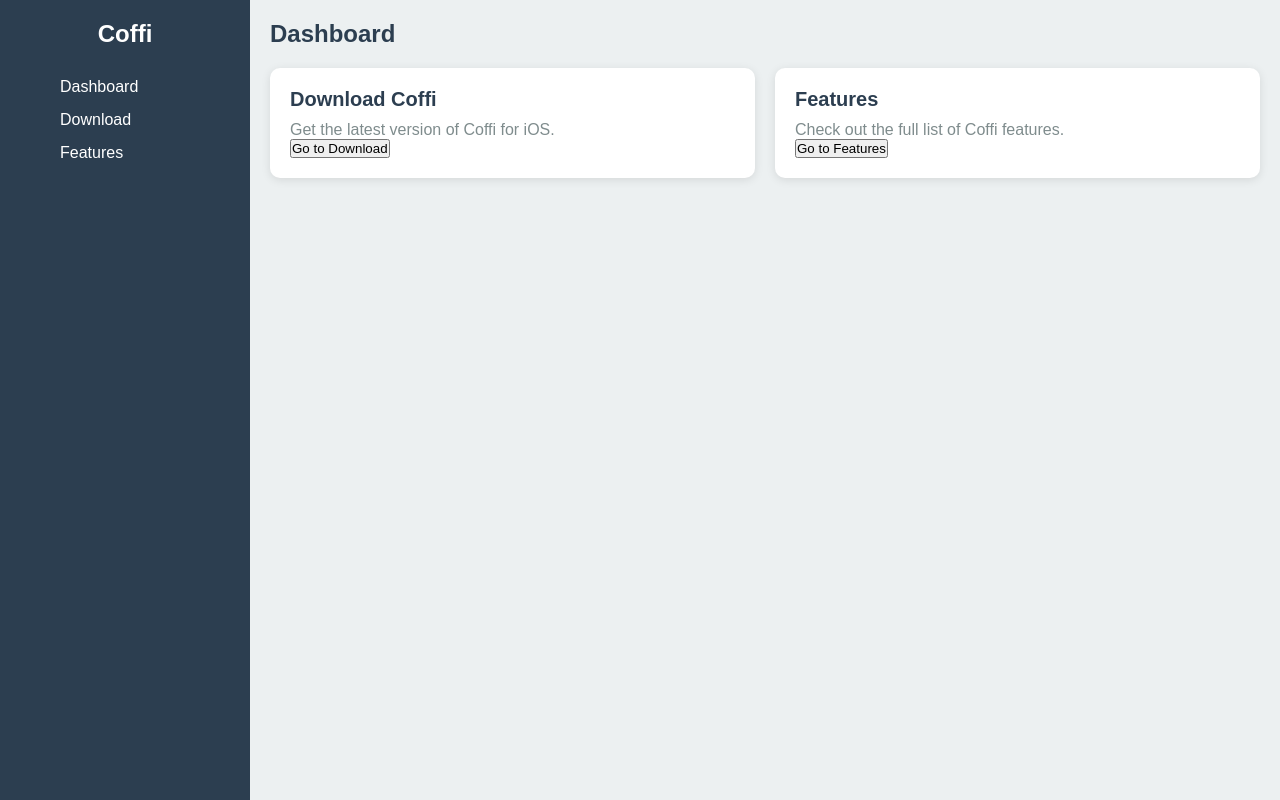
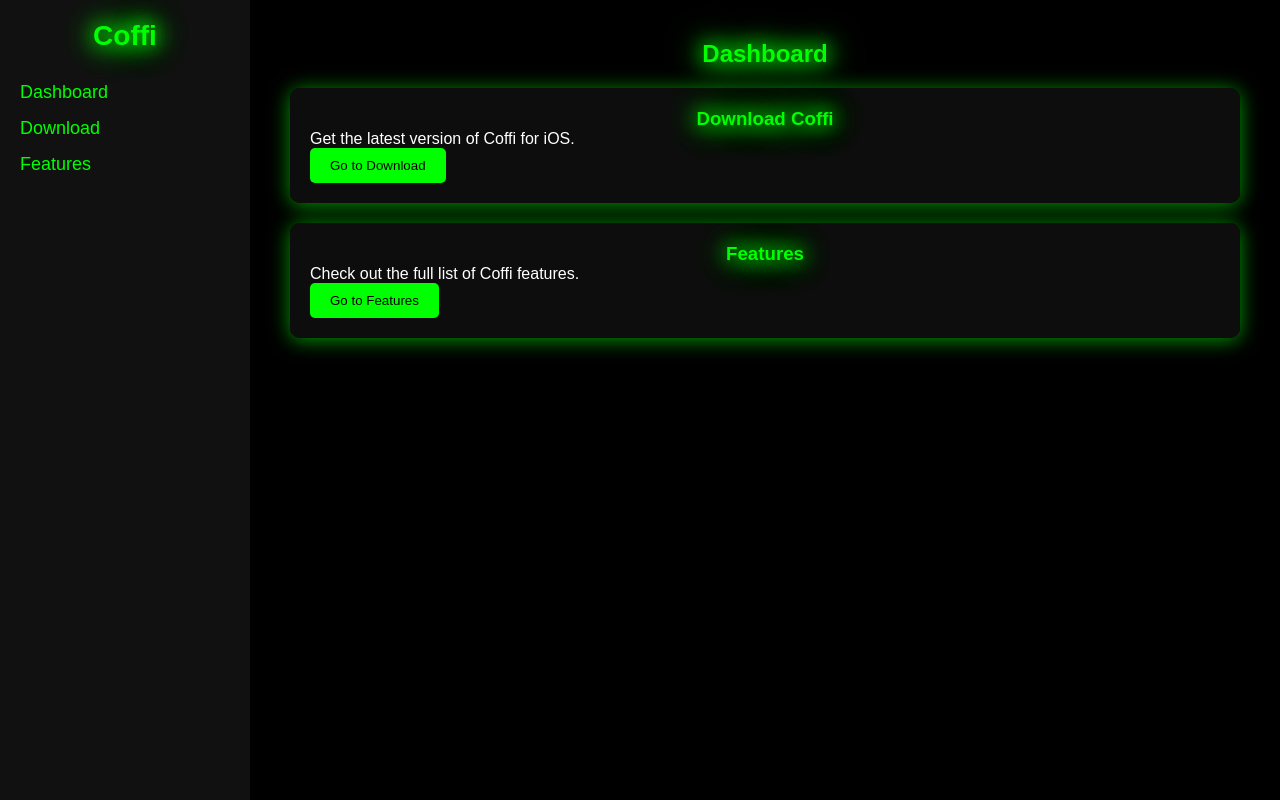
Before and after one commit to MetaTeam91/Coffi, a plain HTML site: page index.html in a window 1280 px wide. Drawn offline with Linux system fonts and the light colour scheme.

Commit message:
Update style.css

```diff
--- a/style.css
+++ b/style.css
@@ -1,14 +1,24 @@
+/* Reset */
 * {
     margin: 0;
     padding: 0;
     box-sizing: border-box;
 }
 
+/* General Styling */
 body {
-    font-family: Arial, sans-serif;
-    background-color: #f4f4f4;
+    font-family: 'Arial', sans-serif;
+    background-color: #000;
+    color: #fff;
 }
 
+h1, h2, h3 {
+    text-align: center;
+    color: #0f0;
+    animation: glow 1.5s ease-in-out infinite alternate;
+}
+
+/* Sidebar styling */
 .container {
     display: flex;
     height: 100vh;
@@ -16,14 +26,17 @@ body {
 
 .sidebar {
     width: 250px;
-    background-color: #2c3e50;
+    background-color: #111;
     padding: 20px;
-    color: white;
+    color: #0f0;
+    animation: slideInLeft 1s ease-out forwards;
 }
 
-.logo {
+.logo h2 {
     text-align: center;
     margin-bottom: 30px;
+    font-size: 28px;
+    color: #0f0;
 }
 
 .nav-links {
@@ -35,82 +48,77 @@ body {
 }
 
 .nav-links a {
-    color: white;
+    color: #0f0;
     text-decoration: none;
-    font-size: 16px;
+    font-size: 18px;
     display: block;
+    transition: all 0.3s;
 }
 
 .nav-links a:hover {
-    background-color: #34495e;
-    padding: 10px;
-    border-radius: 5px;
+    color: #fff;
+    text-shadow: 0 0 10px #0f0, 0 0 20px #0f0;
 }
 
+/* Content styling */
 .content {
     flex: 1;
-    padding: 20px;
-    background-color: #ecf0f1;
-}
-
-.topbar {
-    display: flex;
-    justify-content: space-between;
-    align-items: center;
-}
-
-.topbar h2 {
-    font-size: 24px;
-    color: #2c3e50;
-}
-
-#downloadBtn, #discordBtn {
-    padding: 10px 20px;
-    background-color: #3498db;
-    color: white;
-    border: none;
-    border-radius: 5px;
-    cursor: pointer;
-}
-
-#downloadBtn:hover, #discordBtn:hover {
-    background-color: #2980b9;
-}
-
-.dashboard {
-    display: grid;
-    grid-template-columns: repeat(2, 1fr);
-    gap: 20px;
-    margin-top: 20px;
+    padding: 40px;
 }
 
 .card {
-    background-color: white;
+    background-color: rgba(15, 15, 15, 0.9);
     padding: 20px;
     border-radius: 10px;
-    box-shadow: 0 2px 10px rgba(0, 0, 0, 0.1);
+    box-shadow: 0 2px 20px rgba(0, 255, 0, 0.6);
+    margin: 20px 0;
+    transition: transform 0.3s ease, box-shadow 0.3s ease;
 }
 
-.card h3 {
-    font-size: 20px;
-    margin-bottom: 10px;
-    color: #2c3e50;
+.card:hover {
+    transform: scale(1.05);
+    box-shadow: 0 5px 30px rgba(0, 255, 0, 1);
 }
 
-.card p {
-    color: #7f8c8d;
-    font-size: 16px;
+button {
+    background-color: #0f0;
+    color: #000;
+    border: none;
+    padding: 10px 20px;
+    border-radius: 5px;
+    cursor: pointer;
+    transition: background-color 0.3s ease;
 }
 
-ul {
-    list-style: disc;
-    padding-left: 40px;
-    margin-top: 20px;
+button:hover {
+    background-color: #fff;
+    color: #000;
 }
 
+/* Footer styling */
 footer {
     text-align: center;
     padding: 20px;
-    background-color: #2c3e50;
-    color: white;
+    background-color: #111;
+    color: #0f0;
 }
+
+/* Neon glow animation */
+@keyframes glow {
+    from {
+        text-shadow: 0 0 10px #0f0, 0 0 20px #0f0, 0 0 30px #0f0;
+    }
+    to {
+        text-shadow: 0 0 20px #0f0, 0 0 30px #0f0, 0 0 40px #0f0;
+    }
+}
+
+/* Slide in animation */
+@keyframes slideInLeft {
+    0% {
+        transform: translateX(-100%);
+    }
+    100% {
+        transform: translateX(0);
+    }
+}
```
